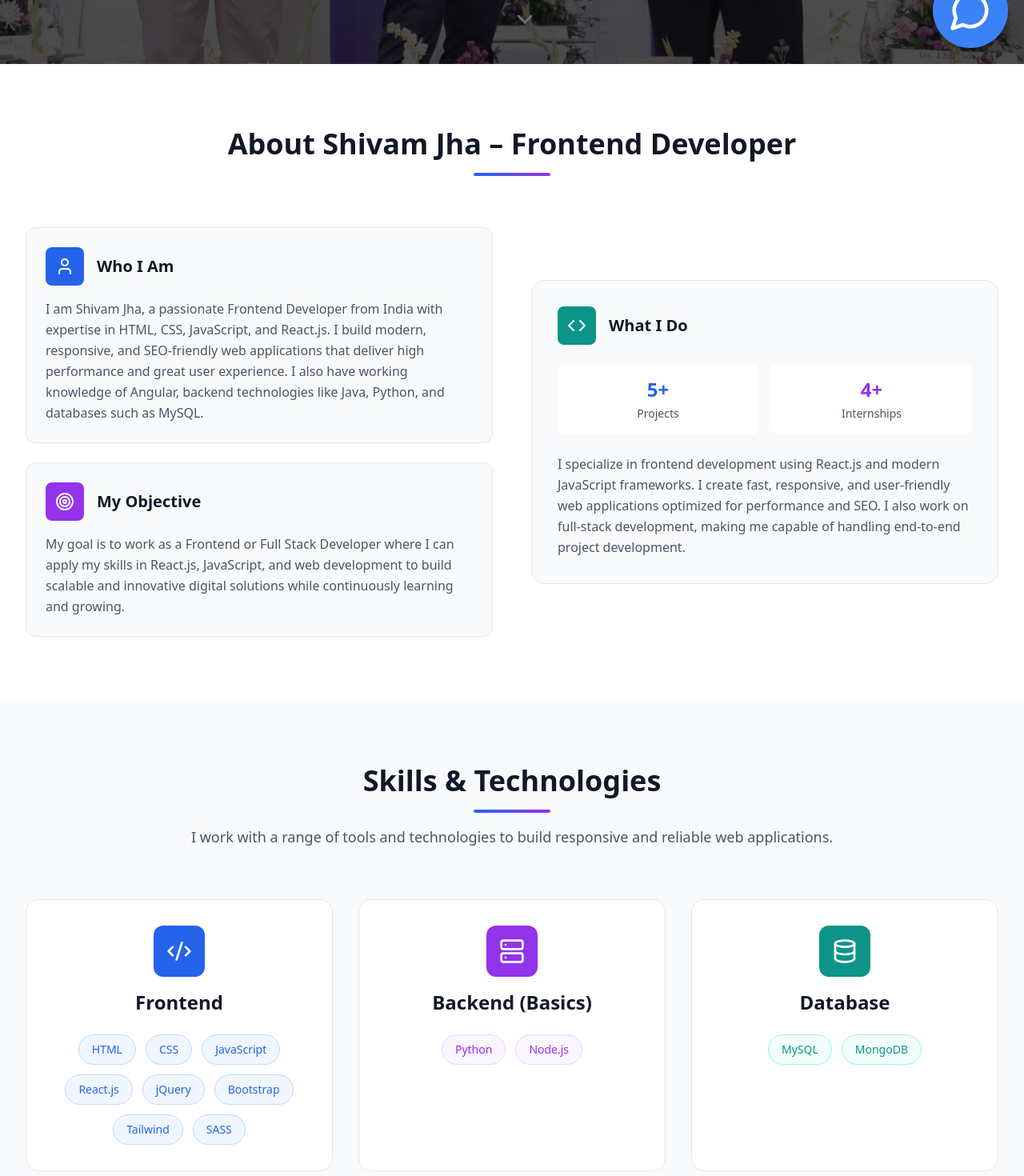
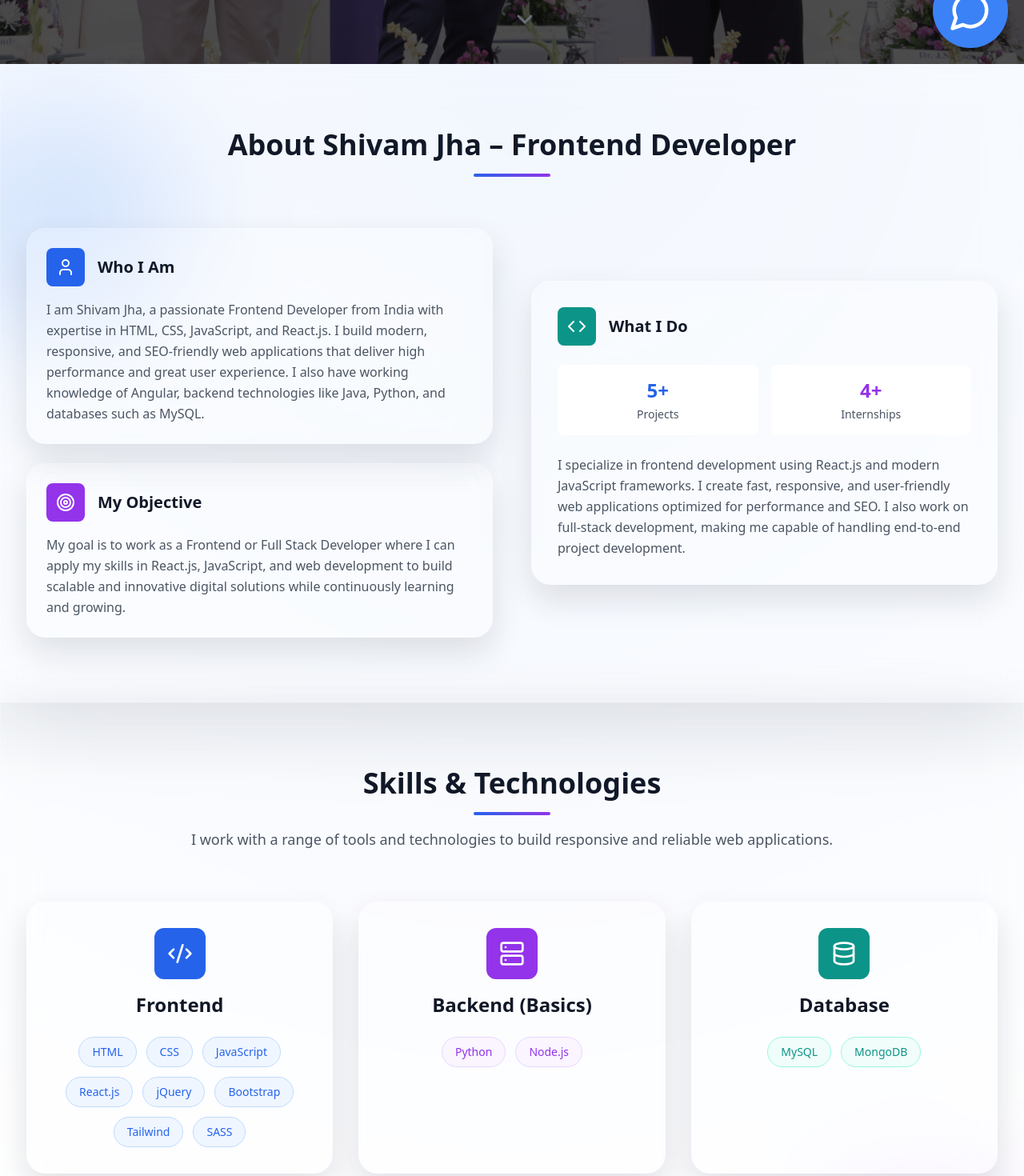
Before and after one commit to Jhashivam6347/shivam-portfolio, a React (Vite) app: page / in a window 1280 px wide. Shown: the part 720-2190 px from the top of the page at 80% size. Built offline with nearby package versions, Linux system fonts and the light colour scheme.

Commit message:
Refactor code structure for improved readability and maintainability

```diff
--- a/src/App.tsx
+++ b/src/App.tsx
@@ -36,7 +36,7 @@ function App() {
   useEffect(() => {
     const timer = window.setTimeout(() => {
       setIsLoading(false);
-    }, 6500);
+    }, 3500);
 
     return () => window.clearTimeout(timer);
   }, []);
@@ -96,6 +96,16 @@ function App() {
         toggleMenu={toggleMenu}
       />
       <Hero isDarkMode={isDarkMode} />
+
+      <main className="relative overflow-hidden">
+        <div className="pointer-events-none absolute inset-0">
+          <div className="absolute -left-24 top-16 h-72 w-72 rounded-full bg-blue-500/20 blur-3xl animate-background-drift" />
+          <div className="absolute right-0 top-1/4 h-72 w-72 rounded-full bg-purple-500/20 blur-3xl animate-background-drift delay-200" />
+          <div className="absolute left-1/2 bottom-0 h-96 w-96 -translate-x-1/2 rounded-full bg-cyan-400/20 blur-3xl animate-background-drift delay-400" />
+          <div className="absolute inset-0 bg-[radial-gradient(circle_at_top,_rgba(59,130,246,0.08),_transparent_28%),radial-gradient(circle_at_bottom_right,_rgba(168,85,247,0.08),_transparent_30%),radial-gradient(circle_at_bottom_left,_rgba(14,165,233,0.08),_transparent_30%)]" />
+        </div>
+
+        <div className="relative">
           <About isDarkMode={isDarkMode} />
           <Skills isDarkMode={isDarkMode} />
           <Achievements isDarkMode={isDarkMode} />
@@ -103,6 +113,8 @@ function App() {
           <Education isDarkMode={isDarkMode} />
           <Footer isDarkMode={isDarkMode} />
           <ChatBot isDarkMode={isDarkMode} />
+        </div>
+      </main>
       {isLoading && <SplashScreen />}
     </div>
   );
--- a/src/components/About.tsx
+++ b/src/components/About.tsx
@@ -10,8 +10,8 @@ const About: React.FC<AboutProps> = ({ isDarkMode }) => {
     <section
       id="about"
       aria-label="About Shivam Jha Frontend Developer"
-      className={`py-20 ${
-        isDarkMode ? 'bg-gray-800' : 'bg-white'
+      className={`py-20 glass-panel ${
+        isDarkMode ? 'bg-slate-950/60 border border-white/10' : 'bg-white/30 border border-white/20'
       }`}
     >
       <div className="max-w-7xl mx-auto px-4 sm:px-6 lg:px-8">
@@ -32,8 +32,8 @@ const About: React.FC<AboutProps> = ({ isDarkMode }) => {
           <div className="space-y-6">
 
             {/* WHO I AM */}
-            <div className={`p-6 rounded-xl border transition-all duration-300 hover:shadow-lg ${
-              isDarkMode ? 'bg-gray-700 border-gray-600' : 'bg-gray-50 border-gray-200'
+            <div className={`p-6 rounded-3xl glass-card transition-all duration-300 hover:shadow-xl ${
+              isDarkMode ? 'border-white/10' : 'border-white/20'
             }`}>
               <div className="flex items-center space-x-4 mb-4">
                 <div className="p-3 bg-blue-600 rounded-lg">
@@ -52,8 +52,8 @@ const About: React.FC<AboutProps> = ({ isDarkMode }) => {
             </div>
 
             {/* OBJECTIVE */}
-            <div className={`p-6 rounded-xl border transition-all duration-300 hover:shadow-lg ${
-              isDarkMode ? 'bg-gray-700 border-gray-600' : 'bg-gray-50 border-gray-200'
+            <div className={`p-6 rounded-3xl glass-card transition-all duration-300 hover:shadow-xl ${
+              isDarkMode ? 'border-white/10' : 'border-white/20'
             }`}>
               <div className="flex items-center space-x-4 mb-4">
                 <div className="p-3 bg-purple-600 rounded-lg">
@@ -72,8 +72,8 @@ const About: React.FC<AboutProps> = ({ isDarkMode }) => {
           </div>
 
           {/* RIGHT SIDE */}
-          <div className={`p-8 rounded-2xl border transition-all duration-300 hover:shadow-lg ${
-            isDarkMode ? 'bg-gray-700 border-gray-600' : 'bg-gray-50 border-gray-200'
+          <div className={`p-8 rounded-3xl glass-card transition-all duration-300 hover:shadow-xl ${
+            isDarkMode ? 'border-white/10' : 'border-white/20'
           }`}>
             <div className="flex items-center space-x-4 mb-6">
               <div className="p-3 bg-teal-600 rounded-lg">
--- a/src/components/Education.tsx
+++ b/src/components/Education.tsx
@@ -48,8 +48,8 @@ const Education: React.FC<EducationProps> = ({ isDarkMode }) => {
     <section
       id="education"
       aria-label="Education background of Shivam Jha frontend developer"
-      className={`py-20 ${
-        isDarkMode ? 'bg-gray-800' : 'bg-white'
+      className={`py-20 glass-panel ${
+        isDarkMode ? 'bg-slate-950/60 border border-white/10' : 'bg-white/25 border border-white/20'
       }`}
     >
       <div className="max-w-7xl mx-auto px-4 sm:px-6 lg:px-8">
@@ -91,8 +91,8 @@ const Education: React.FC<EducationProps> = ({ isDarkMode }) => {
 
                 {/* CONTENT */}
                 <div className="ml-0 sm:ml-20 flex-1">
-                  <div className={`p-6 rounded-xl border transition-all duration-300 hover:shadow-lg ${
-                    isDarkMode ? 'bg-gray-700 border-gray-600' : 'bg-gray-50 border-gray-200'
+                  <div className={`p-6 rounded-3xl glass-card transition-all duration-300 hover:shadow-xl ${
+                    isDarkMode ? 'border-white/10' : 'border-white/20'
                   }`}>
                     <div className="flex flex-col lg:flex-row lg:items-start lg:justify-between">
 
--- a/src/components/Footer.tsx
+++ b/src/components/Footer.tsx
@@ -32,8 +32,8 @@ const Footer: React.FC<FooterProps> = ({ isDarkMode }) => {
   };
 
   return (
-    <footer className={`py-12 ${
-      isDarkMode ? 'bg-gray-900 border-t border-gray-700' : 'bg-gray-50 border-t border-gray-200'
+    <footer className={`py-12 glass-panel ${
+      isDarkMode ? 'bg-slate-950/70 border border-white/10' : 'bg-white/25 border border-white/20'
     }`}>
       <div className="max-w-7xl mx-auto px-4 sm:px-6 lg:px-8">
         <div className="flex flex-col items-center space-y-8">
--- a/src/components/Header.tsx
+++ b/src/components/Header.tsx
@@ -1,6 +1,6 @@
 import React from 'react';
 import { Moon, Sun, Download, Menu, X } from 'lucide-react';
-import resume from '/Shivam-Resume.pdf';
+import resume from '/Jha-Shivam-(Develpoer).pdf';
 
 interface HeaderProps {
   isDarkMode: boolean;
--- a/src/components/Hero.tsx
+++ b/src/components/Hero.tsx
@@ -89,7 +89,7 @@ const Hero: React.FC<HeroProps> = ({ isDarkMode }) => {
           {/* CTA */}
           <div className="flex flex-col sm:flex-row items-center justify-center gap-4">
             <a
-              href="/Shivam-Resume.pdf"
+              href="/Jha-Shivam-(Develpoer).pdf"
               download="Shivam_Jha_Resume.pdf"
               aria-label="Download Shivam Jha Frontend Developer Resume"
               className="flex items-center space-x-2 bg-blue-600 text-white px-8 py-3 rounded-lg font-semibold hover:bg-blue-700 transition-all duration-200 transform hover:scale-105"
--- a/src/components/Projects.tsx
+++ b/src/components/Projects.tsx
@@ -76,8 +76,8 @@ const Projects: React.FC<ProjectsProps> = ({ isDarkMode }) => {
     <section
       id="projects"
       aria-label="Projects and work experience of Shivam Jha frontend developer"
-      className={`py-20 ${
-        isDarkMode ? 'bg-gray-900' : 'bg-gray-50'
+      className={`py-20 glass-panel ${
+        isDarkMode ? 'bg-slate-950/65 border border-white/10' : 'bg-white/25 border border-white/20'
       }`}
     >
       <div className="max-w-7xl mx-auto px-4 sm:px-6 lg:px-8">
@@ -182,8 +182,8 @@ const Projects: React.FC<ProjectsProps> = ({ isDarkMode }) => {
             {projects.map((project, index) => (
               <div
                 key={index}
-                className={`p-6 rounded-xl border transition-all duration-300 hover:shadow-lg transform hover:-translate-y-1 ${
-                  isDarkMode ? 'bg-gray-800 border-gray-700' : 'bg-white border-gray-200'
+                className={`p-6 rounded-3xl glass-card transition-all duration-300 hover:shadow-xl transform hover:-translate-y-1 ${
+                  isDarkMode ? 'border-white/10' : 'border-white/20'
                 }`}
               >
                 <div className="flex items-center space-x-3 mb-4">
--- a/src/components/Skills.tsx
+++ b/src/components/Skills.tsx
@@ -64,8 +64,8 @@ const Skills: React.FC<SkillsProps> = ({ isDarkMode }) => {
     <section
       id="skills"
       aria-label="Skills and technologies used by Shivam Jha frontend developer"
-      className={`py-20 ${
-        isDarkMode ? 'bg-gray-900' : 'bg-gray-50'
+      className={`py-20 glass-panel ${
+        isDarkMode ? 'bg-slate-950/65 border border-white/10' : 'bg-white/25 border border-white/20'
       }`}
     >
       <div className="max-w-7xl mx-auto px-4 sm:px-6 lg:px-8">
@@ -99,8 +99,8 @@ const Skills: React.FC<SkillsProps> = ({ isDarkMode }) => {
             return (
               <div
                 key={category.title}
-                className={`p-8 rounded-2xl border transition-all duration-300 hover:shadow-xl transform hover:-translate-y-2 ${
-                  isDarkMode ? 'bg-gray-800 border-gray-700' : 'bg-white border-gray-200'
+                className={`p-8 rounded-3xl glass-card transition-all duration-300 hover:shadow-xl transform hover:-translate-y-2 ${
+                  isDarkMode ? 'border-white/10' : 'border-white/20'
                 }`}
                 style={{ animationDelay: `${index * 0.1}s` }}
               >
--- a/src/index.css
+++ b/src/index.css
@@ -168,6 +168,47 @@ button, a, span{
   color: white;
 }
 
+.glass-panel {
+  background: rgba(255, 255, 255, 0.16);
+  border: 1px solid rgba(255, 255, 255, 0.18);
+  backdrop-filter: blur(22px);
+  -webkit-backdrop-filter: blur(22px);
+  box-shadow: 0 30px 80px rgba(15, 23, 42, 0.16);
+}
+
+.dark .glass-panel {
+  background: rgba(15, 23, 42, 0.50);
+  border-color: rgba(255, 255, 255, 0.10);
+  box-shadow: 0 30px 80px rgba(0, 0, 0, 0.36);
+}
+
+.glass-card {
+  background: rgba(255, 255, 255, 0.14);
+  border: 1px solid rgba(255, 255, 255, 0.14);
+  backdrop-filter: blur(16px);
+  -webkit-backdrop-filter: blur(16px);
+  box-shadow: 0 18px 40px rgba(15, 23, 42, 0.12);
+}
+
+.dark .glass-card {
+  background: rgba(15, 23, 42, 0.38);
+  border-color: rgba(255, 255, 255, 0.08);
+  box-shadow: 0 18px 40px rgba(0, 0, 0, 0.34);
+}
+
+@keyframes background-drift {
+  0%, 100% {
+    transform: translate(0, 0) scale(1);
+  }
+  50% {
+    transform: translate(24px, -16px) scale(1.05);
+  }
+}
+
+.animate-background-drift {
+  animation: background-drift 14s ease-in-out infinite;
+}
+
 /* Dark mode support for system preference */
 @media (prefers-color-scheme: dark) {
   .dark {
```
Also changed, not shown: src/components/Achievements.tsx (+4 -4 lines), 1 other file (tests, documents, lock files or other folders). Lines whose indentation alone changed are shown as unchanged.
